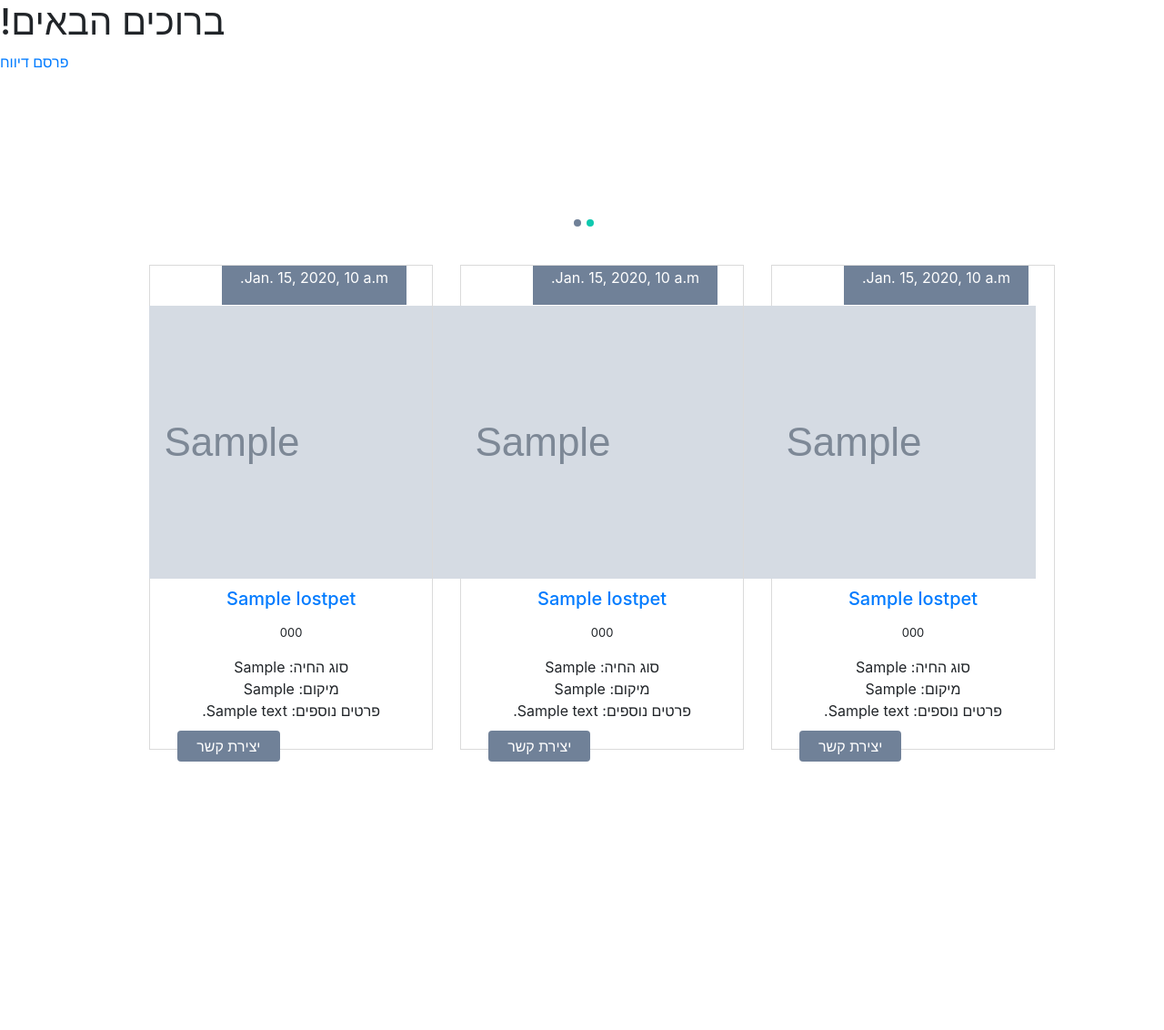
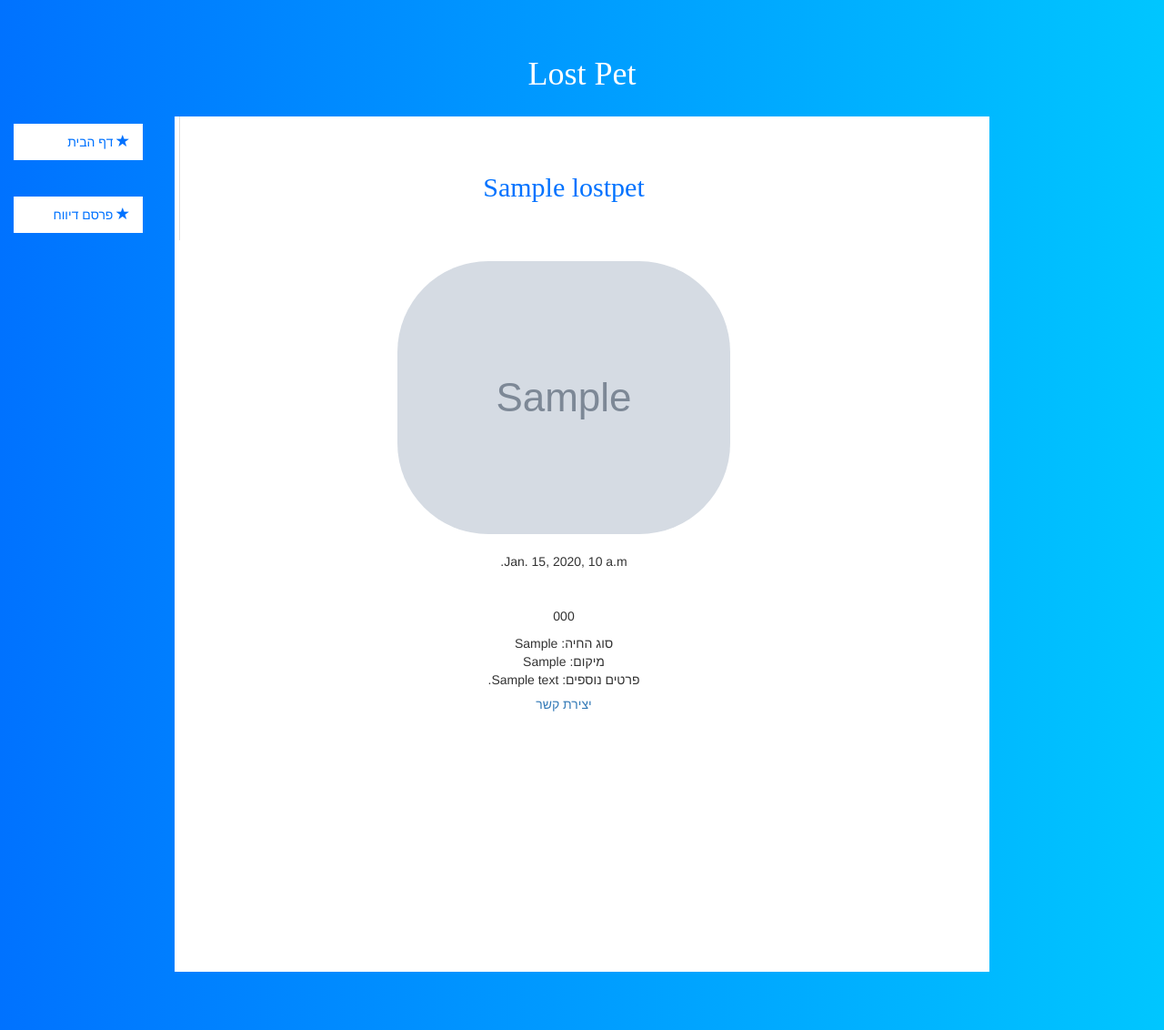
Before and after one commit to oshrey16/lostPet, a Django app: template post/templates/all.html in a window 1280 px wide. Shown: the whole page at 91% size. Before the commit the page ends 837 px from the top, so only its background shows below. Run offline with Django 3.2, Linux system fonts and the light colour scheme; the template is opened without the code that fills it: values that come from a table or form of the project are taken from there, others are empty; tables that the repository leaves empty hold one stand-in row (values such as "Sample post"); grey boxes marked "Sample" are stand-in pictures; some libraries are stand-ins or nearby versions.

Commit message:
design change

```diff
--- a/lostPet/settings.py
+++ b/lostPet/settings.py
@@ -80,7 +80,7 @@ DATABASES = {
         'ENGINE': 'django.db.backends.mysql',
         'NAME': 'lostpetdb',
         'USER': 'root',
-        'PASSWORD': '123456',
+        'PASSWORD': '12345',
         'HOST': '127.0.0.1',
         'PORT': '3306',
     }
--- a/post/templates/all.html
+++ b/post/templates/all.html
@@ -1,190 +1,198 @@
 <html dir="rtl">
 
 <head>
-<link href="//maxcdn.bootstrapcdn.com/bootstrap/4.1.1/css/bootstrap.min.css" rel="stylesheet" id="bootstrap-css">
-<script src="//maxcdn.bootstrapcdn.com/bootstrap/4.1.1/js/bootstrap.min.js"></script>
-<script src="//cdnjs.cloudflare.com/ajax/libs/jquery/3.2.1/jquery.min.js"></script>
-<link rel="stylesheet" type="text/css" href="stylesheet.css" />
+<link href="//netdna.bootstrapcdn.com/bootstrap/3.0.0/css/bootstrap.min.css" rel="stylesheet" id="bootstrap-css">
+<script src="//netdna.bootstrapcdn.com/bootstrap/3.0.0/js/bootstrap.min.js"></script>
+<script src="//code.jquery.com/jquery-1.11.1.min.js"></script>
 </head>
 
 <style>
 
-.cta-100 {
-  margin-top: 100px;
-  padding-left: 8%;
-  padding-top: 7%;
-}
-.col-md-4{
-    padding-bottom:20px;
+
+
+.item-box-blog-date span.mon {
+  font-size: 18px;
+   color:#34ca78;
+    font-family: 'Lobster';
 }
 
-.white {
-  color: #fff !important;
-}
-.mt{float: left;margin-top: -20px;padding-top: 20px;}
-.bg-blue-ui {
-  background-color: #708198 !important;
-}
-figure img{width:300px;}
-
-#blogCarousel {
-  padding-bottom: 100px;
+.item-box-blog-date span.day {
+  font-size: 16px;
+   color:#34ca78;
+    font-family: 'Lobster';
 }
 
-.blog .carousel-indicators {
-  left: 0;
-  top: -50px;
-  height: 50%;
+.blogShort{ border-bottom:1px solid #ddd;}
+.add{background: #333; padding: 10%; height: 300px;}
+
+.nav-sidebar {
+    width: 100%;
+    padding: 8px 0;
+    border-right: 1px solid #ddd;
+}
+.nav-sidebar a {
+    color: #333;
+    -webkit-transition: all 0.08s linear;
+    -moz-transition: all 0.08s linear;
+    -o-transition: all 0.08s linear;
+    transition: all 0.08s linear;
+}
+.nav-sidebar .active a {
+    cursor: default;
+    background-color: white;
+    color: #0072ff;
+}
+.nav-sidebar .active a:hover {
+    background-color: #37D980;
+}
+.nav-sidebar .text-overflow a,
+.nav-sidebar .text-overflow .media-body {
+    white-space: nowrap;
+    overflow: hidden;
+    -o-text-overflow: ellipsis;
+    text-overflow: ellipsis;
+}
+
+.btn-blog {
+    color: #ffffff;
+    background-color: #37d980;
+    border-color: #37d980;
+    border-radius:0;
+    margin-bottom:10px
+}
+.btn-blog:hover,
+.btn-blog:focus,
+.btn-blog:active,
+.btn-blog.active,
+.open .dropdown-toggle.btn-blog {
+    color: white;
+    background-color:#34ca78;
+    border-color: #34ca78;
+}
+h1 a, h2 a {
+     color:#34ca78;
+    font-family: 'Lobster';
+}
+
+ .margin10{margin-bottom:10px; margin-right:10px;}
+ body{
+    background: -webkit-linear-gradient(left, #0072ff, #00c6ff);
+}
+.contact-form{
+    background: #fff;
+    margin-top: 10%;
+    margin-bottom: 5%;
+    width: 70%;
+}
+.contact-form .form-control{
+    border-radius:1rem;
+}
+div.c {
+  text-align: left;
+}
+.contact-image{
+    text-align: center;
+}
+.contact-image img{
+    border-radius: 10rem;
+    width: 100%;
+    margin-top: -8%;
+}
+.contact-form form{
+    padding: 14%;
+}
+.contact-form form .row{
+    margin-bottom: -7%;
+}
+.contact-form h1{
+    margin-bottom: 15%;
+    margin-top: -30%;
+    text-align: center;
+    color: white;
+    font-family: 'Lobster';
+
+}
+.contact-form h2{
+    margin-bottom: 15%;
+    margin-top: -10%;
+    text-align: center;
+    color: #0072ff;
+    font-family: 'Lobster';
+
+}
+.contact-form .btnContact {
+    width: 50%;
+    border: none;
+    border-radius: 1rem;
+    padding: 1.5%;
+    background: #dc3545;
+    font-weight: 600;
+    color: #fff;
+    cursor: pointer;
+}
+.btnContactSubmit
+{
+    width: 70%;
+    border-radius: 1rem;
+    padding: 1.5%;
+    color: #fff;
+    background-color: #0062cc;
+    border: none;
+    cursor: pointer;
+}
+img {
+  border-radius: 9px;
 }
 
 
-/* The colour of the indicators */
+</style>
 
-.blog .carousel-indicators li {
-  background: #708198;
-  border-radius: 50%;
-  width: 8px;
-  height: 8px;
-}
+<body>
 
-.blog .carousel-indicators .active {
-  background: #0fc9af;
-}
+<div class="col-sm-2 paddingTop20">
+            <nav class="nav-sidebar">
+                <ul class="nav">
+                    <li class="active"> <a href="http://127.0.0.1:8000/home/"> <span class="glyphicon glyphicon-star"></span> דף הבית </a></li>
+                    <br />
+                    <br />
+                    <li class="active"> <a href="http://127.0.0.1:8000/post/"> <span class="glyphicon glyphicon-star"></span> פרסם דיווח </a></li>
+                </ul>
+            </nav>
+        </div>
+<div class="container contact-form">
+            <div class="contact-image">
+<form method="post">
+              <h1> Lost Pet</h1>
+       <form method="post" enctype="multipart/form-data">
 
 
 
 
-.item-carousel-blog-block {
-  outline: medium none;
-  padding: 15px;
-}
-
-.item-box-blog {
-  border: 1px solid #dadada;
-  text-align: center;
-  z-index: 4;
-  padding: 20px;
-}
-
-.item-box-blog-image {
-  position: relative;
-}
-
-.item-box-blog-image figure img {
-  width: 100%;
-  height: auto;
-}
-
-.item-box-blog-date {
-  position: absolute;
-  z-index: 5;
-  padding: 4px 20px;
-  top: -20px;
-  right: 8px;
-  background-color: #41cb52;
-}
-
-.item-box-blog-date span {
-  color: #fff;
-  display: block;
-  text-align: center;
-  line-height: 1.2;
-}
-
-.item-box-blog-date span.mon {
-  font-size: 18px;
-}
-
-.item-box-blog-date span.day {
-  font-size: 16px;
-}
-
-.item-box-blog-body {
-  padding: 10px;
-}
-
-.item-heading-blog a h5 {
-  margin: 0;
-  line-height: 1;
-  text-decoration:none;
-  transition: color 0.3s;
-}
-
-.item-box-blog-heading a {
-    text-decoration: none;
-}
-
-.item-box-blog-data p {
-  font-size: 13px;
-}
-
-.item-box-blog-data p i {
-  font-size: 12px;
-}
-
-.item-box-blog-text {
-  max-height: 100px;
-  overflow: hidden;
-}
-
-.mt-10 {
-  float: left;
-  margin-top: -10px;
-  padding-top: 10px;
-}
-
-.btn.bg-blue-ui.white.read {
-  cursor: pointer;
-  padding: 4px 20px;
-  float: left;
-  margin-top: 10px;
-}
-
-.btn.bg-blue-ui.white.read:hover {
-  box-shadow: 0px 5px 15px inset #4d5f77;
-}
-
-</style>
-<body>
-    <h1>ברוכים הבאים!</h1>
-	<a href="#" onclick="post()" class="myButton">פרסם דיווח</a>
-    <script>
-    function post() {
-    location.replace("http://127.0.0.1:8000/post/")
-    }
-    </script>
-   <form method="post" enctype="multipart/form-data">
+<div class="container contact-form">
+            <div class="contact-image">
+         <article><p>
         {% csrf_token %}
          <br>
-
         {% if pets_list %}
         <ul>
         {% for pet in pets_list %}
 
-      <div class="container cta-100 ">
-        <div class="container">
-          <div class="row blog">
-            <div class="col-md-12">
-              <div id="blogCarousel" class="carousel slide container-blog" data-ride="carousel">
-                <ol class="carousel-indicators">
-                  <li data-target="#blogCarousel" data-slide-to="0" class="active"></li>
-                  <li data-target="#blogCarousel" data-slide-to="1"></li>
-                </ol>
 
+                      <div class="item-box-blog-heading">
 
-                <div class="carousel-inner">
-                  <div class="carousel-item active">
-                    <div class="row">
+                              <h2>{{ pet.pub_name }}</h2>
+                                 <br />
+                                <br />
+                              <img src="{{ pet.animal_image.url }}"  width="600" height="300">
+                                 <br />
+                                 <br />
 
-                      <div class="col-md-4" >
-                        <div class="item-box-blog">
                             <div class="item-box-blog-image">
+
                             <div class="item-box-blog-date bg-blue-ui white"> <span class="Date"> <p> {{ pet.pub_date }}</p></span> </div>  <br>
-			  	    <img src="{{ pet.animal_image.url }}"> </div>
                           <div class="item-box-blog-body">
                             <div class="item-box-blog-heading">
                               <a href="#" tabindex="0">
-                                <h5>{{ pet.pub_name }}</h5>
                               </a>
                             </div>
 
@@ -199,92 +207,18 @@ figure img{width:300px;}
 	                            	<td>פרטים נוספים: {{ pet.animal_freetext }}</td>
 
                             </div>
-                            <div class="mt"> <a href="com/{{ pet.id }}" tabindex="0" class="btn bg-blue-ui white read">יצירת קשר</a> </div>
-                          </div>
-                        </div>
                           </div>
 
-                      <div class="col-md-4" >
-                        <div class="item-box-blog">
-                          <div class="item-box-blog-image">
+                     <a class="mt"> <a href="com/{{ pet.id }}" tabindex="0" class="btn bg-blue-ui white read">יצירת קשר</a>
+                       <br />
+                    <br />
+                      <br />
+                    <br />
+                      <br />
+                    <br />
+                 </div>
+                   </p></article>
 
-                            <div class="item-box-blog-date bg-blue-ui white"> <span class="Date"> <p> {{ pet.pub_date }}</p></span> </div> <br>
-                              <img src="{{ pet.animal_image.url }}">
-                          </div>
-                          <div class="item-box-blog-body">
-                            <div class="item-box-blog-heading">
-                              <a href="#" tabindex="0">
-                                <h5>{{ pet.pub_name }}</h5>
-                              </a>
-                            </div>
-                            <div class="item-box-blog-data" style="padding: px 15px;">
-                              <p><i class="fa fa-user-o"></i><p> {{ pet.pub_phone }}</p>
-                            </div>
-                            <div class="item-box-blog-text">
-                             		<td>סוג החיה: {{ pet.animal_type }}</td>
-		                            <br>
-	                            	<td>מיקום: {{ pet.animal_location }}</td>
-	                            	<br>
-	                            	<td>פרטים נוספים: {{ pet.animal_freetext }}</td>
-
-                            </div>
-                            <div class="mt"> <a href="com/{{ pet.id }}" tabindex="0" class="btn bg-blue-ui white read">יצירת קשר</a> </div>
-                          </div>
-                        </div>
-                      </div>
-                      <div class="col-md-4" >
-                        <div class="item-box-blog">
-                          <div class="item-box-blog-image">
-                            <div class="item-box-blog-date bg-blue-ui white"> <span > <p> {{ pet.pub_date }}</p></span> </div> <br>
-                              <img src="{{ pet.animal_image.url }}">
-                          </div>
-                          <div class="item-box-blog-body">
-                            <div class="item-box-blog-heading">
-                              <a href="#" tabindex="0">
-                                <h5>{{ pet.pub_name }}</h5>
-                              </a>
-                            </div>
-                            <div class="item-box-blog-data" style="padding: px 15px;">
-                              <p><i class="fa fa-user-o"></i> <p> {{ pet.pub_phone }}</p>
-                            </div>
-                           <div class="item-box-blog-text">
-                             		<td>סוג החיה: {{ pet.animal_type }}</td>
-		                            <br>
-	                            	<td>מיקום: {{ pet.animal_location }}</td>
-	                            	<br>
-	                            	<td>פרטים נוספים: {{ pet.animal_freetext }}</td>
-
-                            </div>
-
-                           <div class="mt"> <a href="com/{{ pet.id }}" tabindex="0" class="btn bg-blue-ui white read">יצירת קשר</a> </div>
-
-
-
-
-
-
-
-
-
-                          </div>
-                        </div>
-                      </div>
-                    </div>
-                  </div>
-
-
-
-
-                        </div>
-                      </div>
-                    </div>
-                  </div>
-                </div>
-              </div>
-            </div>
-          </div>
-        </div>
-      </div>
     </ul>
 
        {% endfor %}
```
Also changed, not shown: post/templates/com.html (+20 -1 lines), post/templates/post.html (+70 -2 lines), 1 other file. Lines whose indentation alone changed are shown as unchanged.
